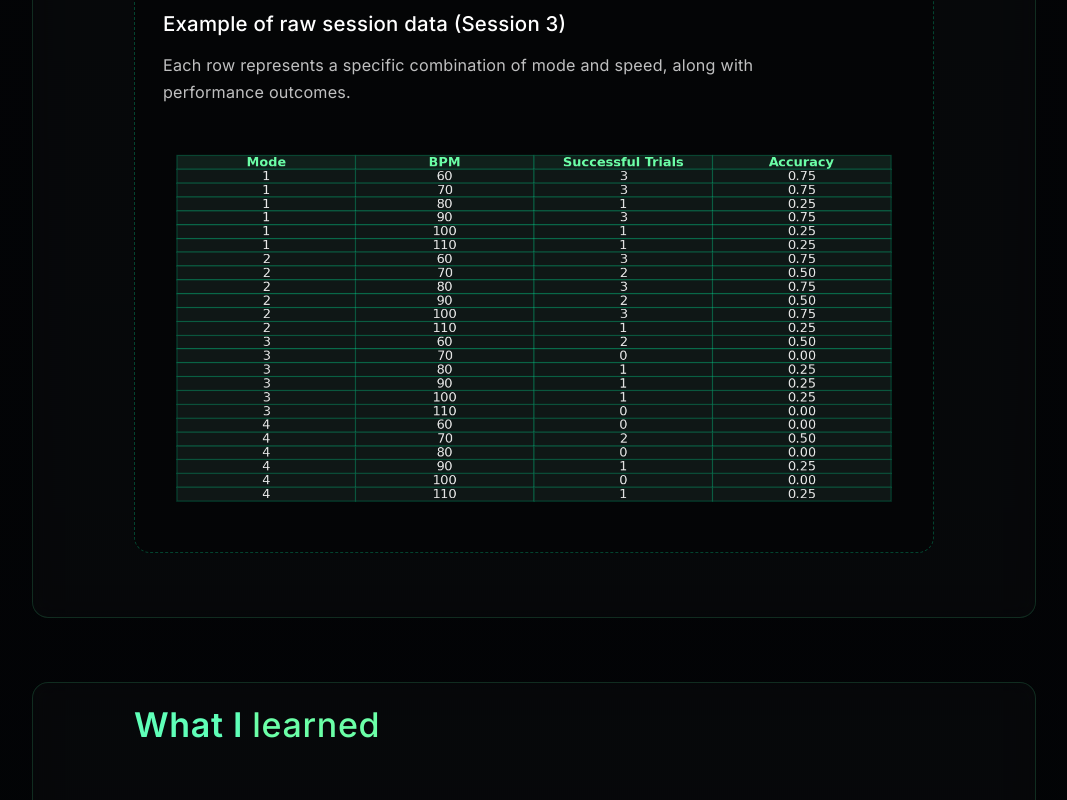
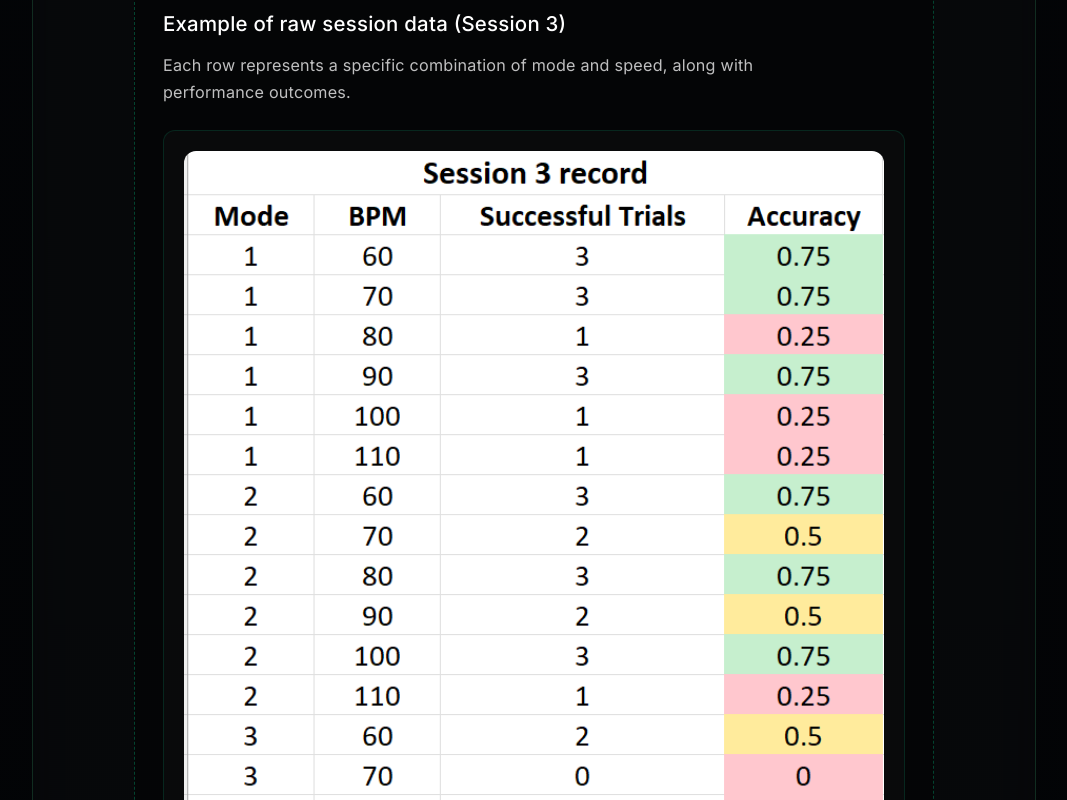
Before and after one commit to rishav-basnet/Guitar-Learning-Research-Website, a React (Vite) app: page / in a window 1280 px wide. Shown: the part 9540-10340 px from the top of the page, without its empty margins (106-1173 px from the left). Built offline with nearby package versions, Linux system fonts and the light colour scheme.

Commit message:
Polish data section consistency and image integration

```diff
--- a/src/App.css
+++ b/src/App.css
@@ -1075,10 +1075,11 @@ section {
 }
 
 .data-image {
+  display: block;
   width: 100%;
   max-width: 760px;
   border-radius: 12px;
-  margin-top: 12px;
+  margin-top: 0;
 }
 
 .card-grid {
--- a/src/components/DataCollection.jsx
+++ b/src/components/DataCollection.jsx
@@ -36,11 +36,13 @@ export default function DataCollection() {
           performance outcomes.
         </p>
 
-        <img
-          src="/figures/session_3_data_example.png"
-          alt="Session 3 data table"
-          className="data-image"
-        />
+        <div className="chart-container">
+          <img
+            src="/figures/session_3_data_example.png"
+            alt="Session 3 data table"
+            className="data-image"
+          />
+        </div>
       </div>
     </Section>
   )
```
Also changed, not shown: public/figures/session_3_data_example.png.
